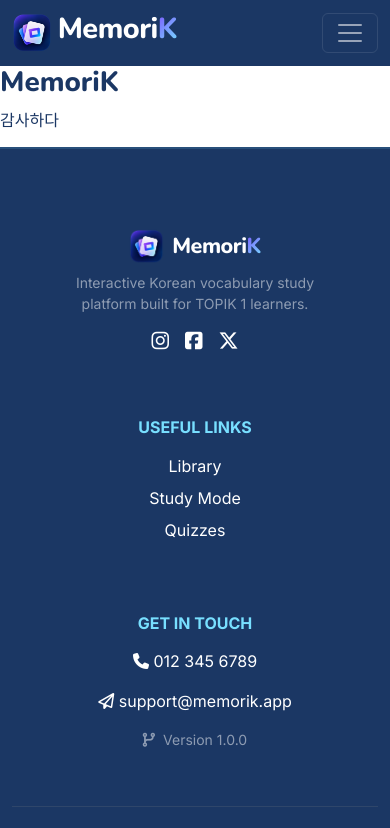
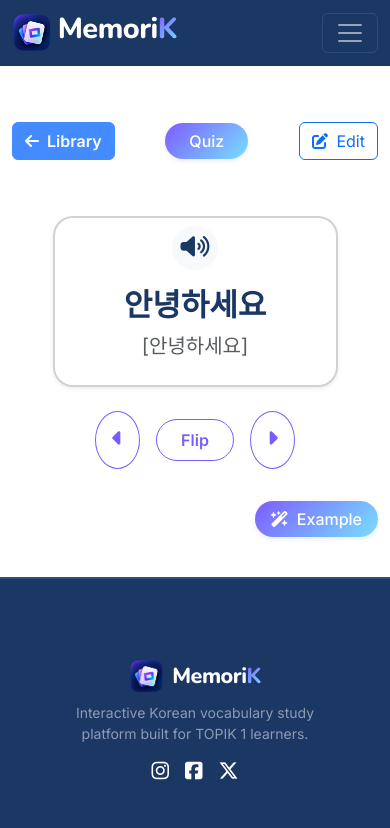
Before and after one commit to DestinyGeorge/memori-k, a plain HTML site: page study.html in a window 390 px wide. Shown: the top 828 px of the page. Drawn offline with nearby package versions, Linux system fonts and the light colour scheme.

Commit message:
feat(study): build responsive study mode UI layout and control buttons

```diff
--- a/assets/css/style.css
+++ b/assets/css/style.css
@@ -208,6 +208,40 @@ h1{
 .btn-custom-secondary-dark:focus {
     box-shadow: 0 0 0 0.2rem rgba(67, 139, 255, 0.25);
 }
+
+
+/* Reusable Primary Outline Action Button*/
+.btn-custom-accent-outline {
+    color: var(--accent-purple-base);
+    border: 1.5px solid var(--accent-purple-base);
+    background-color: transparent;
+    font-weight: 600;
+    transition: all 0.2s ease-in-out;
+}
+
+/* Hover State */
+.btn-custom-accent-outline:hover {
+    color: var(--neutral-color-white);
+    background-color: var(--accent-purple-base);
+    border-color: var(--accent-purple-base);
+}
+
+/* Clicked / Active Moment */
+.btn-custom-accent-outline:active {
+    background-color: var(--accent-purple-base) !important;
+    color: var(--neutral-color-white) !important;
+    transform: scale(0.97);
+}
+
+/* Focus Outline (Accessibility) */
+.btn-custom-accent-outline:focus {
+    box-shadow: 0 0 0 0.2rem rgba(124, 92, 255, 0.25);
+;
+}
+
+
+
+
 
 /* Navbar */
 #navbar{
@@ -498,6 +532,16 @@ h1{
 }
 
 
+/* STUDY PAGE */
+
+#flashcard-card{
+    width: 60%;
+    aspect-ratio: 5 / 3;
+    max-width: 680px;
+    justify-self: center;
+}
+
+
 /* --- Footer Styling --- */
 #footer {
     background-color: var(--primary-color-base); /* Deep Ocean background */
--- a/study.html
+++ b/study.html
@@ -47,12 +47,12 @@
                     <a class="nav-link" href="index.html">Library</a>
                     </li>
                     <li class="nav-item">
-                    <a class="nav-link disabled" href="study.html" tabindex="-1" aria-disabled="true" title="Select cards from the Library first to start studying">
-                        Study<i class="fa-solid fa-lock fs-6 ms-1"></i></a>
+                    <a class="nav-link active " href="study.html" title="Select cards from the Library first to start studying">
+                        Study</a>
                     </li>
                     <li class="nav-item">
-                    <a class="nav-link disabled" href="quiz.html" tabindex="-1" aria-disabled="true" title="Select cards from the Library first to start studying">
-                        Quiz<i class="fa-solid fa-lock fs-6 ms-1"></i></a>
+                    <a class="nav-link" href="quiz.html" title="Select cards from the Library first to start studying">
+                        Quiz</a>
                     </li>
                 </ul>
             </div>
@@ -62,13 +62,82 @@
     <!-- Header -->
     <header>
 
-        <h1>MemoriK</h1>
-
     </header>
     <!-- Main -->
-    <main>
+    <main class="flex-grow-1 d-flex flex-column justify-content-center py-4">
 
-        <p class="korean-text"> 감사하다 </p>
+        <!-- <p class="korean-text"> 감사하다 </p> -->
+
+        <!-- TOP NAVIGATION ROW -->
+        <section class="container section top-buttons">
+             <div class="row">
+                <div class="col-12 d-flex justify-content-between align-items-center mb-3">
+                    <a href="index.html" class="btn btn-custom-secondary-dark return-btn">
+                        <i class="fa-solid fa-arrow-left me-1"></i>
+                        Library
+                    </a>
+
+                    <a href="quiz.html" class="btn btn-brand-k rounded-pill px-4">Quiz</a>
+
+                    <button type="button" id="view-modal-edit-btn" class="btn btn-outline-primary">
+                        <i class="fa-solid fa-pen-to-square me-1"></i> Edit
+                    </button>
+                </div>
+            </div>
+        </section>
+
+        <!-- FLASHCARD DISPLAY CONTAINER -->
+        <section class="container flashcard-section">
+            <div class="row">
+                <div class="col-12">
+                    <div id="flashcard-card" class="card flashcard shadow-sm  border-2  text-center p-4 my-2">
+                        <div class="card-body d-flex flex-column justify-content-center align-items-center">
+
+                            <!-- TTS AUDIO BUTTON -->
+                            <button id="tts-audio-btn" class="btn btn-light rounded-circle text-dark-blue mb-3 p-2">
+                                <i class="fa-solid fa-volume-high fs-3"></i>
+                            </button>
+
+                            <!-- CARD CONTENT (Dynamically updated via JS) -->
+                            <h2 id="card-main-text" class="display-5 fw-bold mb-2">안녕하세요</h2>
+                            <p id="card-sub-text" class="text-muted fs-5">[안녕하세요]</p>
+                        </div>
+                    </div>
+
+                </div>
+
+                <div class="col-12">
+                    <!-- CONTROLS: PREV / FLIP / NEXT -->
+                    <div class="d-flex justify-content-center align-items-center gap-3 my-3">
+                        <button id="prev-btn" class="btn btn-custom-accent-outline rounded-circle p-3">
+                            <i class="fa-solid fa-caret-left fs-4"></i>
+                        </button>
+
+                        <button id="flip-btn" class="btn btn-custom-accent-outline rounded-pill px-4 py-2 fw-semibold">
+                            Flip
+                        </button>
+
+                        <button id="next-btn" class="btn btn-custom-accent-outline rounded-circle p-3">
+                            <i class="fa-solid fa-caret-right fs-4"></i>
+                        </button>
+                    </div>
+                </div>
+            </div>
+
+        </section>
+
+        <section class="container">
+            <!-- EXAMPLE BUTTON -->
+            <div class=" d-flex justify-content-end my-3">
+                <button id="example-btn" class="btn btn-brand-k rounded-pill px-3">
+                    <i class="fa-solid fa-wand-magic-sparkles me-1"></i> Example
+                </button>
+            </div>
+            <div id="example-container" class="my-3">
+
+            </div>
+        </section>
+
 
     </main>
 
```
